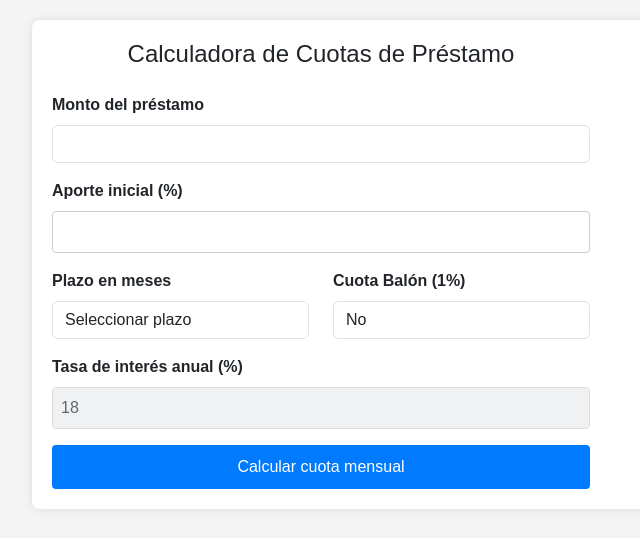
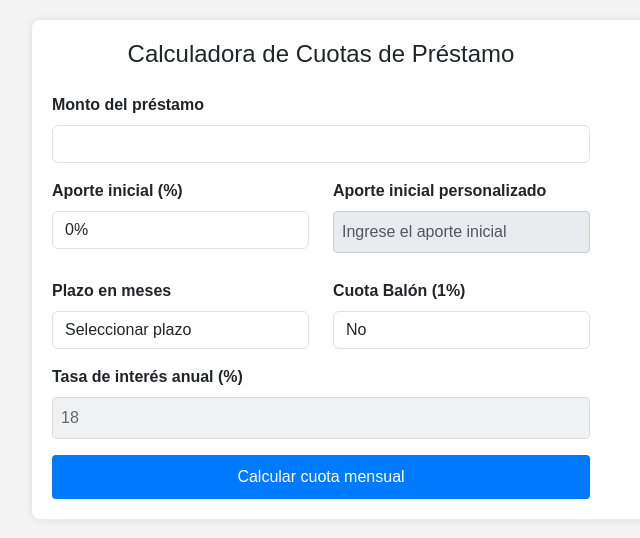
Before and after one commit to ecusi16/Public_CalculadoraCuotas, a Flask app: page / in a window 1280 px wide. Shown: the top 538 px of the page, without its empty margins (38-678 px from the left). Run offline with Flask 3, Linux system fonts and the light colour scheme; some libraries are stand-ins or nearby versions.

Commit message:
Agregar selector para la cuota inicial

```diff
--- a/app.py
+++ b/app.py
@@ -22,7 +22,11 @@ def index():
         try:
             monto = float(request.form['monto'].replace(',', ''))
             plazo = int(request.form['plazo'])
-            aporte_inicial_percent = float(request.form['aporte_inicial'])
+            aporte_select = request.form['aporte_select']
+            if aporte_select == 'custom':
+                aporte_inicial_percent = float(request.form['aporte_inicial'])
+            else:
+                aporte_inicial_percent = float(aporte_select)
             aporte_inicial = monto * (aporte_inicial_percent / 100)
             cuota_balon = request.form.get('cuota_balon', 'NO') == 'SI'
 
--- a/templates/index.html
+++ b/templates/index.html
@@ -139,9 +139,20 @@
                         <label for="monto" class="form-label">Monto del préstamo</label>
                         <input type="text" id="monto" name="monto" class="form-control" step="1" value="{{ monto or '' }}" required>
                     </div>
-                    <div class="mb-3">
-                        <label for="aporte_inicial" class="form-label">Aporte inicial (%)</label>
-                        <input type="number" id="aporte_inicial" name="aporte_inicial" class="form-control" step="1" value="{{ aporte_inicial or '' }}" required>
+                    <div class="row">
+                        <div class="col-md-6 mb-3">
+                            <label for="aporte_select" class="form-label">Aporte inicial (%)</label>
+                            <select id="aporte_select" name="aporte_select" class="form-control" required>
+                                <option value="0" {% if aporte_inicial == 0 %}selected{% endif %}>0%</option>
+                                <option value="10" {% if aporte_inicial == 10 %}selected{% endif %}>10%</option>
+                                <option value="20" {% if aporte_inicial == 20 %}selected{% endif %}>20%</option>
+                                <option value="custom" {% if aporte_inicial is not none and aporte_inicial not in [0, 10, 20] %}selected{% endif %}>Personalizado</option>
+                            </select>
+                        </div>
+                        <div class="col-md-6 mb-3">
+                            <label for="aporte_inicial" class="form-label" id="aporte_personalizado_label">Aporte inicial personalizado</label>
+                            <input type="number" id="aporte_inicial" name="aporte_inicial" class="form-control" step="1" value="{{ aporte_inicial or '' }}" placeholder="Ingrese el aporte inicial" disabled>
+                        </div>
                     </div>
                     <div class="row">
                         <div class="col-md-6 mb-3">
@@ -281,6 +292,23 @@
                 let value = e.target.value.replace(/[^0-9.]/g, '');
                 e.target.value = value;
             });
+
+            const aporteSelect = document.getElementById('aporte_select');
+            const aporteInput = document.getElementById('aporte_inicial');
+            const aporteLabel = document.getElementById('aporte_personalizado_label');
+
+            aporteSelect.addEventListener('change', function() {
+                if (this.value === 'custom') {
+                    aporteInput.disabled = false;
+                    aporteInput.value = '';
+                    aporteInput.focus();
+                    aporteLabel.classList.remove('hidden');
+                } else {
+                    aporteInput.disabled = true;
+                    aporteInput.value = this.value;
+                    aporteLabel.classList.add('hidden');
+                }
+            });
         });
 
         function copiarTexto() {
```
